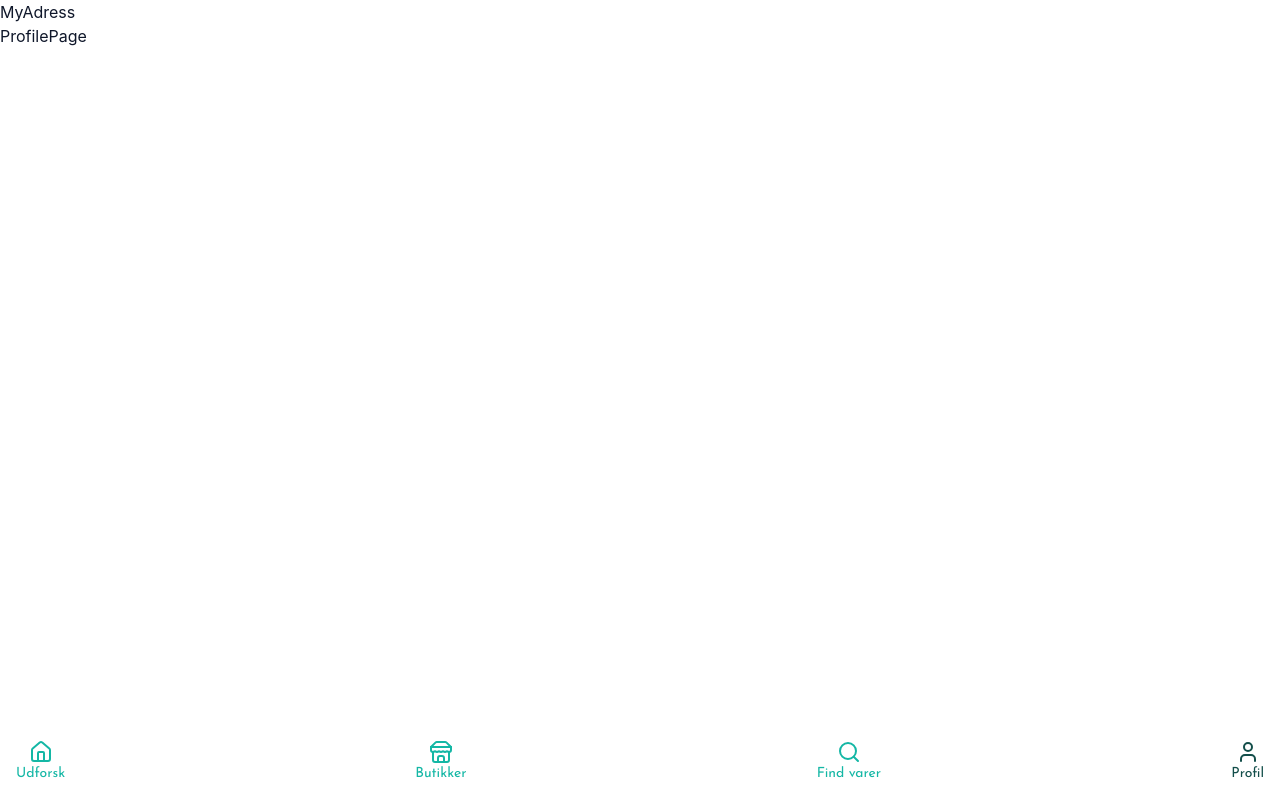
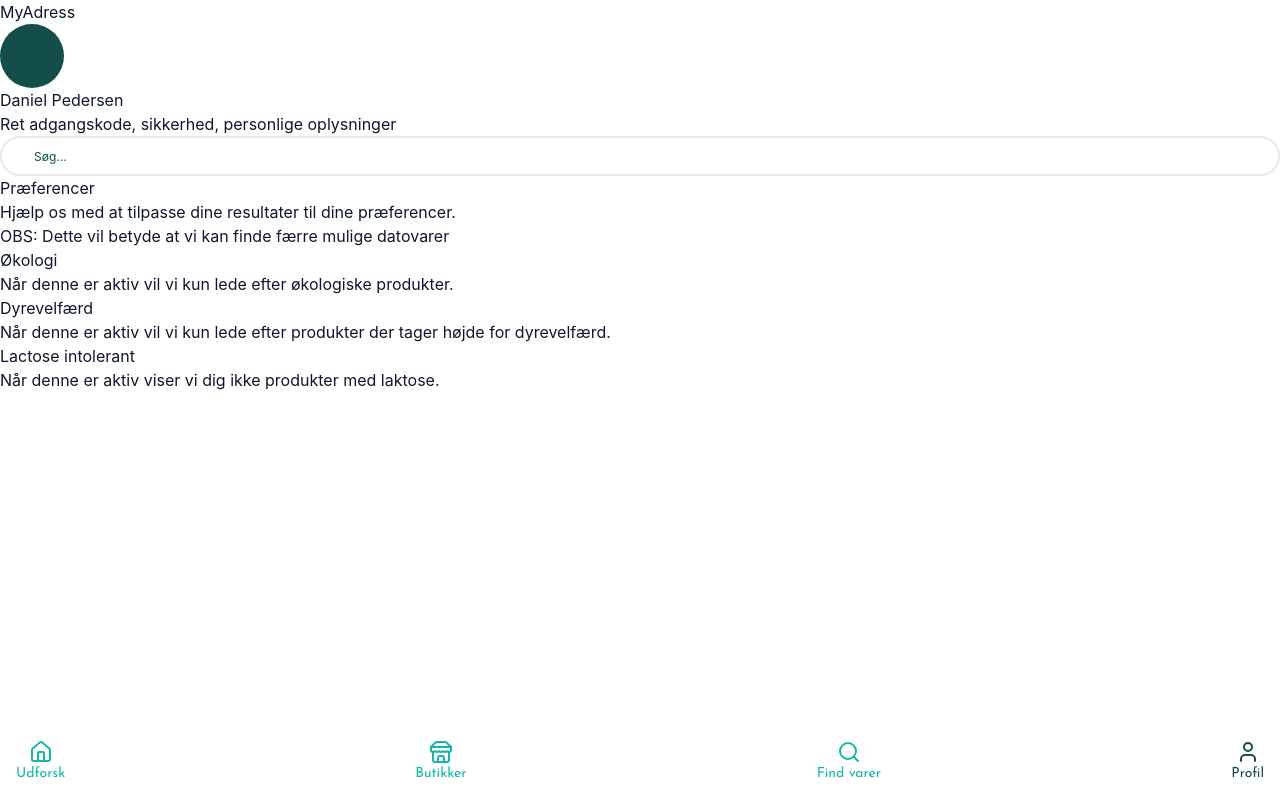
Before and after one commit to daniielp/web-app, a React (Create React App) app: page /profile in a window 1280 px wide. Built offline with nearby package versions, Linux system fonts and the light colour scheme.

Commit message:
profilside
OPstart på profilside

```diff
--- /dev/null
+++ b/src/components/Profile/Preference.jsx
@@ -0,0 +1,30 @@
+import React from 'react'
+
+function Preference() {
+  return (
+    <div>
+    <div className='PrefHeader'>
+        <h3>Præferencer</h3>
+        <p>Hjælp os med at tilpasse dine resultater til dine præferencer.</p>
+        <p className='OBS'>OBS: Dette vil betyde at vi kan finde færre mulige datovarer</p>
+    </div>
+    <div>
+        <div className='PrefSwitch'>
+            <h4>Økologi</h4>
+            <p>Når denne er aktiv vil vi kun lede efter økologiske produkter.</p>
+        </div>
+        <div className='PrefSwitch'>
+            <h4>Dyrevelfærd</h4>
+            <p>Når denne er aktiv vil vi kun lede efter produkter der tager højde for dyrevelfærd.</p>
+
+        </div>
+        <div className='PrefSwitch'>
+            <h4>Lactose intolerant</h4>
+            <p>Når denne er aktiv viser vi dig ikke produkter med laktose.</p>
+        </div>
+    </div>
+    </div>
+  )
+}
+
+export default Preference
--- /dev/null
+++ b/src/components/Profile/ProfileFront.jsx
@@ -0,0 +1,16 @@
+import React from 'react'
+
+function ProfileFront() {
+  return (
+    <div>
+        <img src="/ProfilePic.svg" alt="Profile Picture" />
+        <div className='NameDescrip'>
+            <h3>Daniel Pedersen</h3>
+            <p>Ret adgangskode, sikkerhed, personlige oplysninger</p>
+        </div>
+        <span className='ProfileArrow'></span>
+    </div>
+  )
+}
+
+export default ProfileFront
--- /dev/null
+++ b/src/components/Profile/SearchAgent.jsx
@@ -0,0 +1,16 @@
+import React from 'react'
+
+function SearchAgent() {
+  return (
+    <div>
+    <div className='AgentHeader'>
+        <h3>Mine Søgeagenter</h3>
+        <p>Søgeagenter er din måde for at modtage notificationer når bestemte produkter kommer på tilbud.</p>
+    </div>
+    <button className='AgentButton'>Tilføj ny agent <span className='AgentArrow'></span>
+    </button>
+    </div>
+  )
+}
+
+export default SearchAgent
--- a/src/pages/ProfilePage.jsx
+++ b/src/pages/ProfilePage.jsx
@@ -1,8 +1,15 @@
 import React from 'react'
+import Preference from '../components/Profile/Preference'
+import { Input } from "../components/Input"
+import ProfileFront from '../components/Profile/ProfileFront';
 
 function ProfilePage() {
   return (
-    <div>ProfilePage</div>
+    <div>
+      <ProfileFront />
+      <Input className="pl-8" placeholder="Søg..." />
+      <Preference />
+    </div>
   )
 }
 
```
Also changed, not shown: public/ProfilePic.svg (added).
